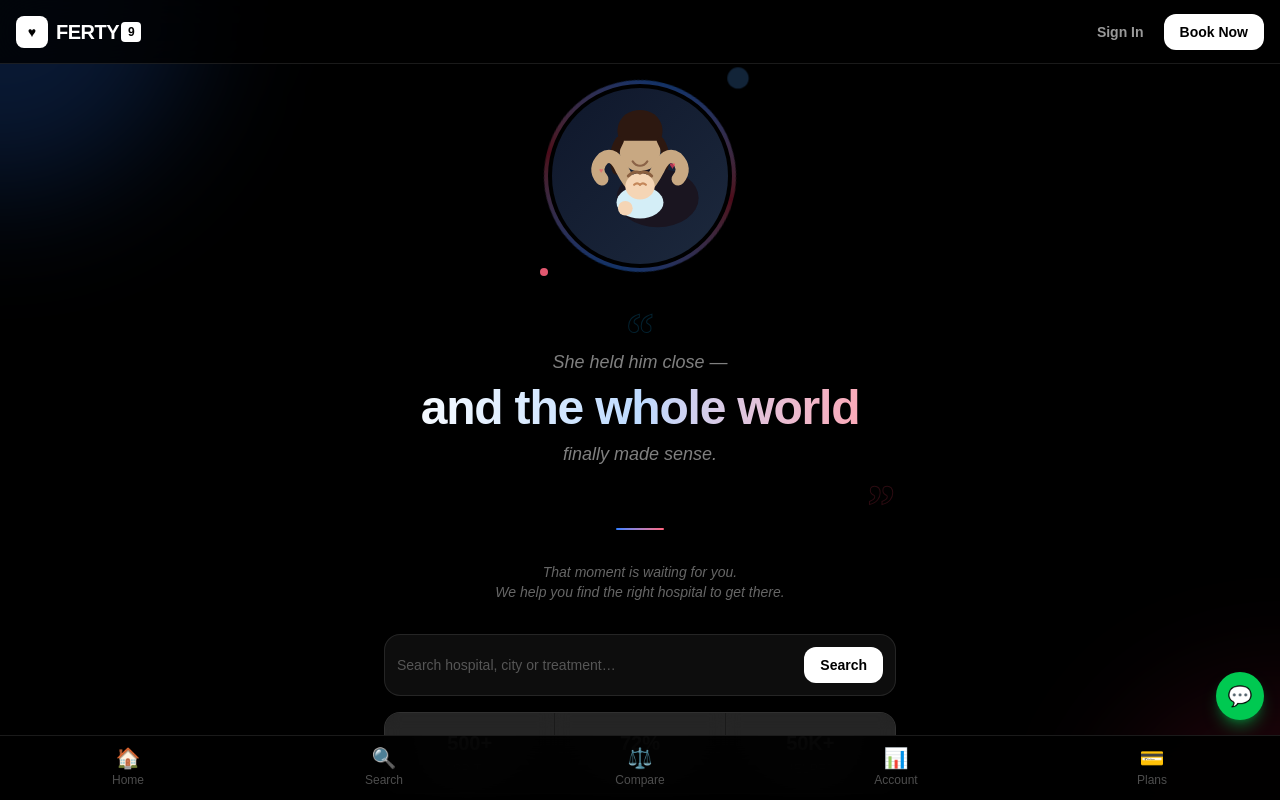
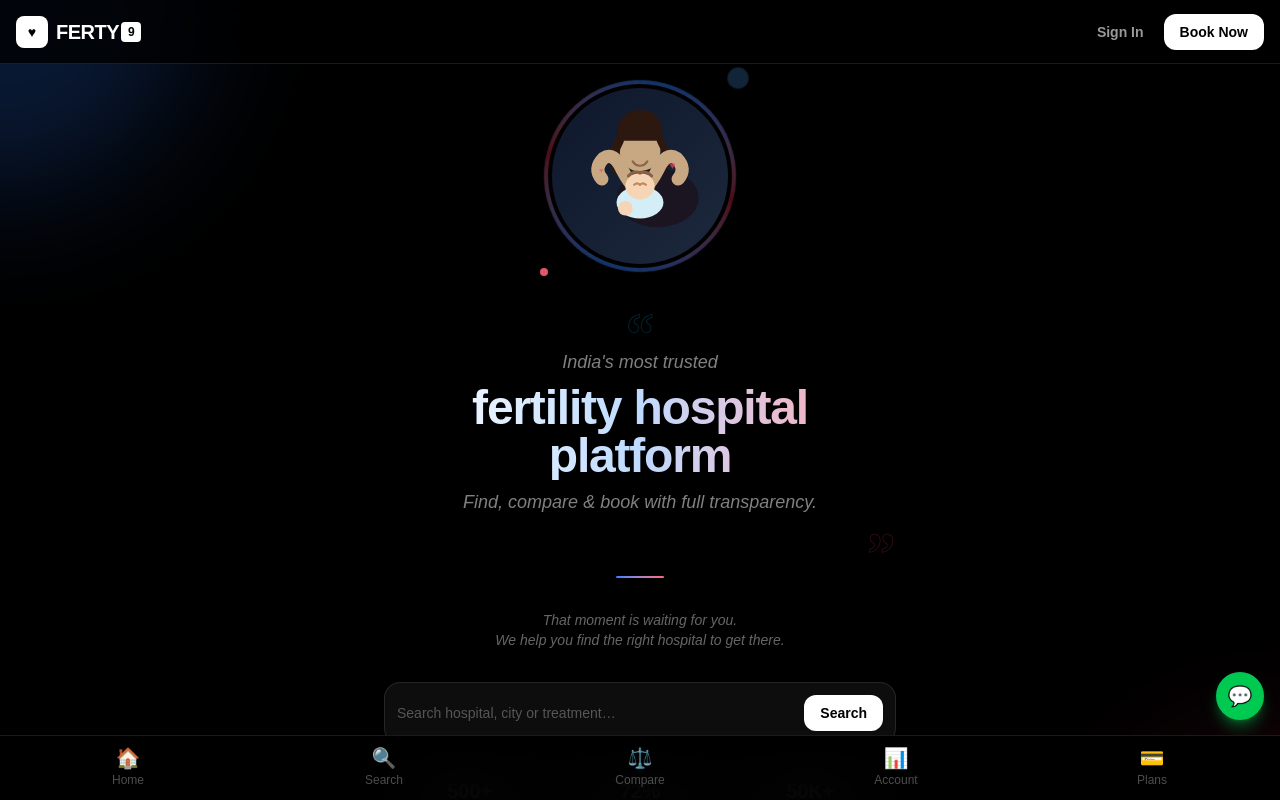
Before and after one commit to woodlandshoot-lang/ferty9, a Next.js app: page / in a window 1280 px wide. Shown: the top 800 px of the page. Built offline with nearby package versions, Linux system fonts and the light colour scheme.

Commit message:
Update homepage hero text

```diff
--- a/src/app/page.tsx
+++ b/src/app/page.tsx
@@ -138,11 +138,11 @@ export default function Home() {
             <div className="text-6xl font-black text-transparent" style={{WebkitTextStroke:'1px rgba(14,165,233,0.2)',fontFamily:'Georgia'}}>
               &ldquo;
             </div>
-            <p className="text-lg text-white/50 italic -mt-4 mb-2">She held him close —</p>
+            <p className="text-lg text-white/50 italic -mt-4 mb-2">India's most trusted</p>
             <h1 className="text-4xl sm:text-5xl font-black tracking-tight leading-none mb-2 bg-gradient-to-r from-white via-blue-200 to-rose-300 bg-clip-text text-transparent">
-              and the whole world
+              fertility hospital platform
             </h1>
-            <p className="text-lg text-white/50 italic mb-2">finally made sense.</p>
+            <p className="text-lg text-white/50 italic mb-2">Find, compare & book with full transparency.</p>
             <div className="text-6xl font-black text-transparent text-right" style={{WebkitTextStroke:'1px rgba(244,63,94,0.18)',fontFamily:'Georgia'}}>
               &rdquo;
             </div>
```
